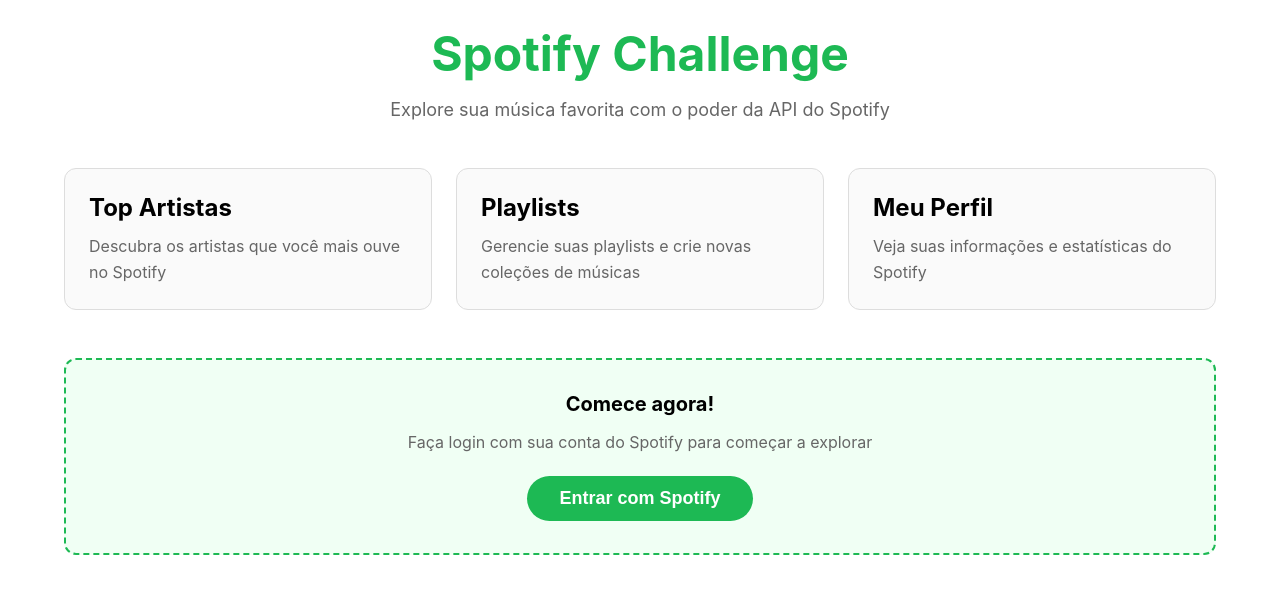
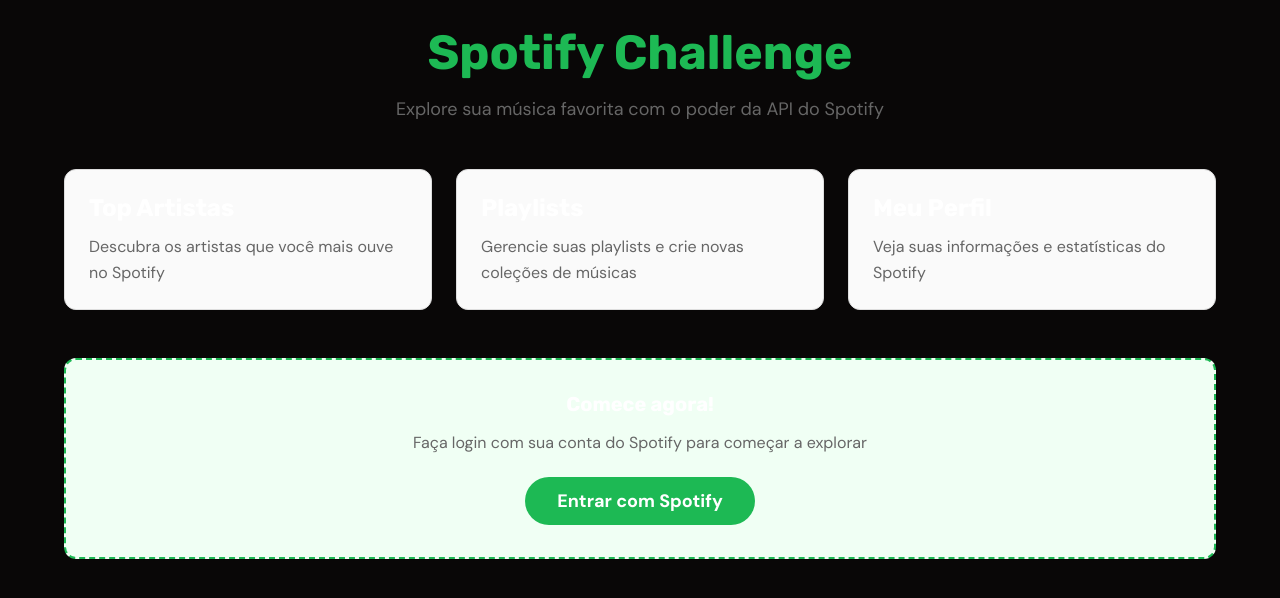
Before and after one commit to MarceloAugustoMonteiro/spotify-challenge, a Next.js app in the folder apps/web/: page / in a window 1280 px wide. Shown: the top 598 px of the page. Built offline with nearby package versions, Linux system fonts and the light colour scheme; no server answers.

Commit message:
style: update global CSS styles

```diff
--- a/apps/web/app/globals.css
+++ b/apps/web/app/globals.css
@@ -1,3 +1,5 @@
+@import url('https://fonts.googleapis.com/css2?family=DM+Sans:wght@400;500;700&family=Rubik:wght@400;500;700&display=swap');
+
 * {
   box-sizing: border-box;
   padding: 0;
@@ -8,32 +10,31 @@
 body {
   max-width: 100vw;
   overflow-x: hidden;
+  background-color: #090707;
+  color: #FFFFFF;
 }
 
 body {
-  font-family: -apple-system, BlinkMacSystemFont, 'Segoe UI', 'Roboto', 'Oxygen',
-    'Ubuntu', 'Cantarell', 'Fira Sans', 'Droid Sans', 'Helvetica Neue',
-    sans-serif;
+  font-family: 'DM Sans', -apple-system, BlinkMacSystemFont, 'Segoe UI', 'Roboto', sans-serif;
   -webkit-font-smoothing: antialiased;
   -moz-osx-font-smoothing: grayscale;
 }
 
+h1, h2, h3, h4, h5, h6 {
+  font-family: 'Rubik', sans-serif;
+  font-weight: 700;
+}
+
 button {
   cursor: pointer;
-  padding: 8px 16px;
-  border: none;
-  border-radius: 4px;
-  background-color: #1db954;
-  color: white;
-  font-size: 14px;
-  font-weight: 600;
-  transition: background-color 0.2s;
-}
-
-button:hover {
-  background-color: #1ed760;
+  font-family: 'DM Sans', sans-serif;
 }
 
 ul {
   list-style: none;
 }
+
+a {
+  color: inherit;
+  text-decoration: none;
+}
```
Also changed, not shown: apps/web/app/layout.module.css (added, +11 -0 lines).
